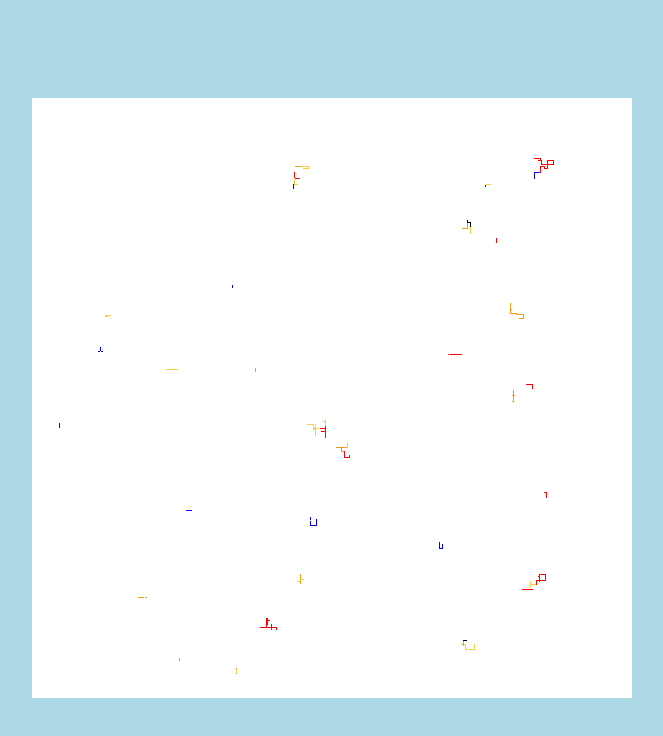
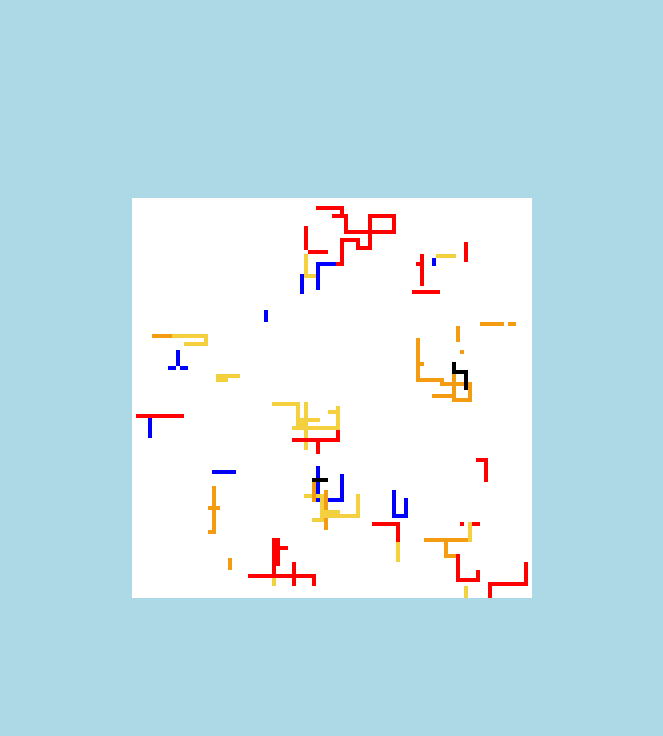
Before and after one commit to BerndLiefert/ThomasTangles, a plain HTML site: page index.html in a window 1280 px wide. Shown: the whole page, without its empty margins (308-971 px from the left). Drawn offline with Linux system fonts and the light colour scheme.

Commit message:
updated canvas size

```diff
--- a/css/style.css
+++ b/css/style.css
@@ -14,3 +14,9 @@ main {
 body {
     background: lightblue;
 }
+
+canvas {
+  width: 400px;
+  height: 400px;
+  image-rendering: pixelated;
+}
--- a/js/script.js
+++ b/js/script.js
@@ -8,8 +8,8 @@
 const CANVAS = document.createElement("canvas");
 const CONTEXT = CANVAS.getContext("2d");
 
-CANVAS.width = 600;
-CANVAS.height = 600;
+CANVAS.width = 100;
+CANVAS.height = 100;
 CANVAS.id = "stage";
 // CANVAS.style.setProperty("border", "1px solid black");
 
@@ -24,6 +24,7 @@ class ThomasTangles {
     constructor(canvas, context) {
         this.canvas = canvas;
         this.context = context;
+        this.context.imageSmoothingEnabled = false;
         this.blocks = [];
         this.init();
     }
```
